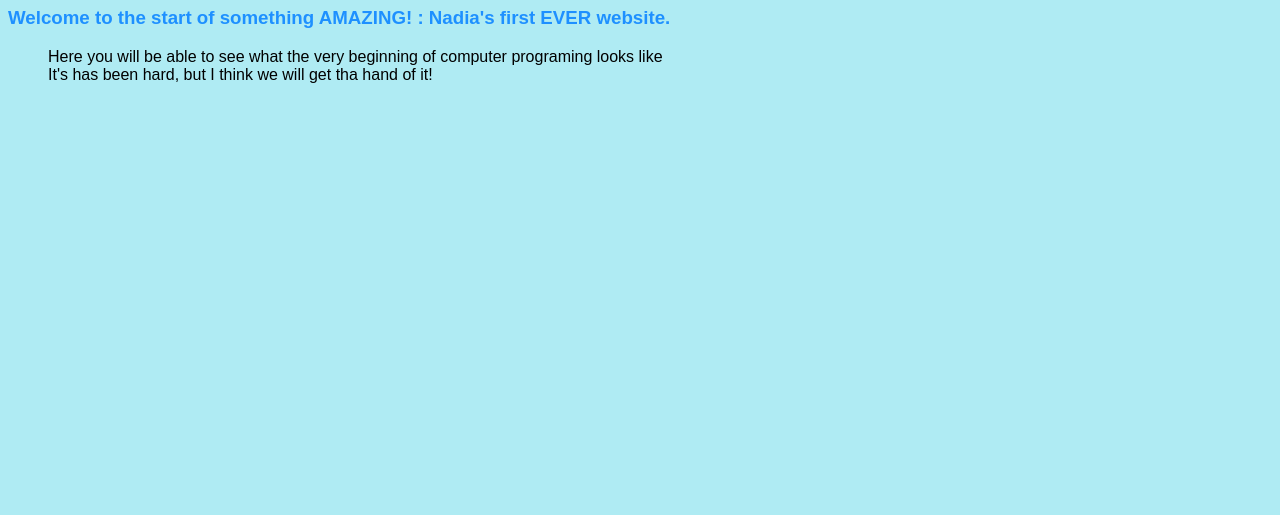
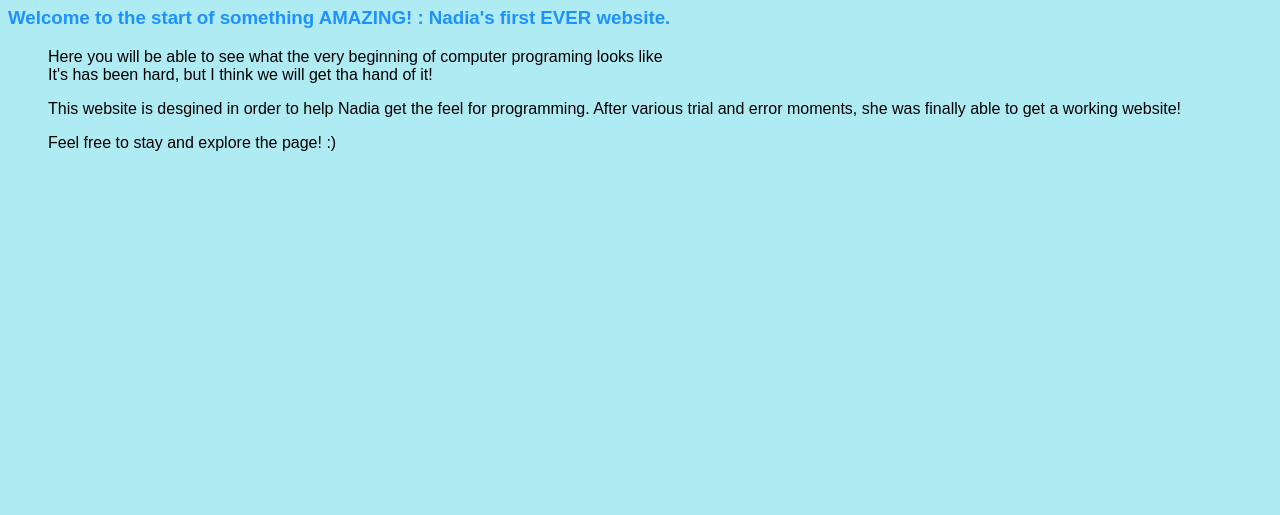
Before and after one commit to naddias/naddias2.github.io, a plain HTML site: page index.html in a window 1280 px wide. Shown: the part 285-800 px from the top of the page. Drawn offline with Linux system fonts and the light colour scheme.

Commit message:
Add files via upload

```diff
--- a/index.html
+++ b/index.html
@@ -17,6 +17,7 @@
 <p><ul> Here you will be able to see what the very beginning of computer programing looks like <br>
     It's has been hard, but I think we will get tha hand of it! </ul>
 </p>
-
+<p><ul>This website is desgined in order to help Nadia get the feel for programming. After various trial and error moments, she was finally able to get a working website!</ul></p>
+<p><ul>Feel free to stay and explore the page! :)</ul></p>
 </body>
 </html>
```
